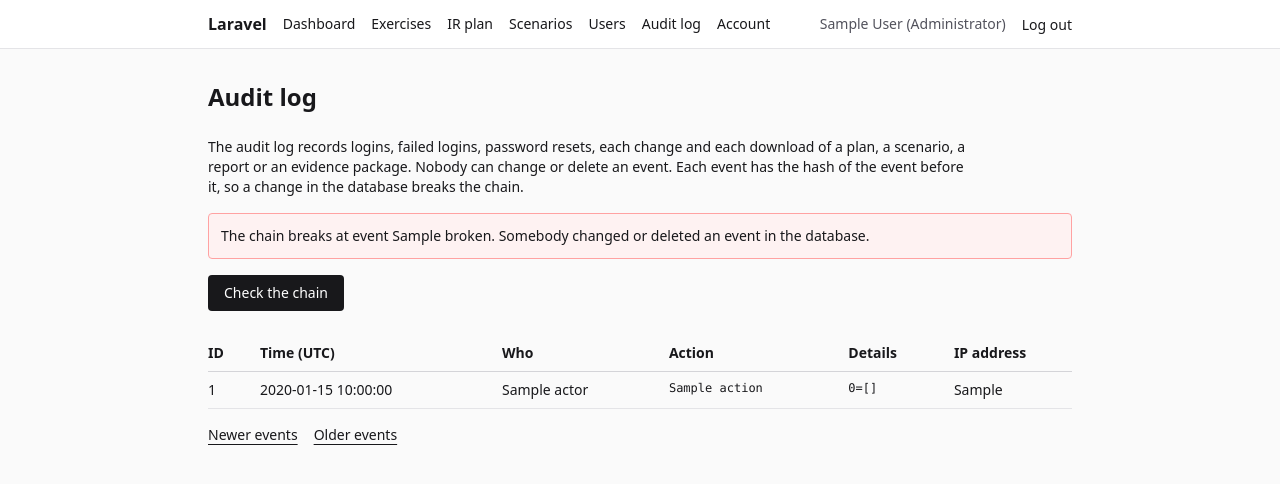
After one commit to yoshee08/iron-table, a Laravel app: template src/resources/views/admin/audit.blade.php in a window 1280 px wide. The commit adds this page. Shown: the top 484 px of the page. Run offline with Laravel 12, Linux system fonts and the light colour scheme; a user stored in the database is signed in; tables that the repository leaves empty hold one stand-in row (values such as "Sample post"); the template is opened without the code that fills it: most values are stand-ins (such as "Sample title", 1, 10 or a date in 2020); style sheets or scripts are compiled from the project's sources; parts of the project's set-up code (start-up, migrations or seed data) failed here and were passed over.

Commit message:
Add the append-only audit log with a hash chain (SEC-06)
- audit_events table; a PostgreSQL trigger stops updates, deletes and TRUNCATE
- each event has the SHA-256 hash of the event before it
- records logins, failed logins, lockouts, password resets, each change by a
  logged-in user and each download of a plan, scenario, AAR or evidence package
  (route name, route parameters, status, IP; never form input)
- admin page /admin/audit with a chain check; iron-table:audit-verify command

Co-Authored-By: Claude Opus 5.5 <noreply@anthropic.com>

```diff
--- a/src/app/Console/Commands/CreateFirstAdmin.php
+++ b/src/app/Console/Commands/CreateFirstAdmin.php
@@ -6,6 +6,7 @@ namespace App\Console\Commands;
 
 use App\Enums\Role;
 use App\Models\User;
+use App\Services\AuditLog;
 use Illuminate\Console\Command;
 use Illuminate\Support\Facades\Validator;
 
@@ -54,12 +55,13 @@ class CreateFirstAdmin extends Command
             return self::FAILURE;
         }
 
-        User::query()->forceCreate([
+        $admin = User::query()->forceCreate([
             'name' => $settings['name'],
             'email' => $settings['email'],
             'password' => $settings['password'],
             'role' => Role::Admin,
         ]);
+        app(AuditLog::class)->record('first-admin', ['user' => $admin->getKey()], null, 'console');
 
         $this->info('First administrator created: '.$settings['email']);
 
--- a/src/app/Providers/AppServiceProvider.php
+++ b/src/app/Providers/AppServiceProvider.php
@@ -11,6 +11,12 @@ use App\Services\Ai\OllamaProvider;
 use App\Services\Ai\OpenAiCompatibleProvider;
 use App\Services\Ai\OpenferenceImageProvider;
 use App\Services\Ai\Provider;
+use App\Services\AuditLog;
+use Illuminate\Auth\Events\Failed;
+use Illuminate\Auth\Events\Lockout;
+use Illuminate\Auth\Events\Login;
+use Illuminate\Auth\Events\PasswordReset;
+use Illuminate\Support\Facades\Event;
 use Illuminate\Support\Facades\Gate;
 use Illuminate\Support\ServiceProvider;
 use Illuminate\Validation\Rules\Password;
@@ -54,5 +60,12 @@ class AppServiceProvider extends ServiceProvider
         Gate::define('moderate', fn (User $user) => in_array($user->role, [Role::Admin, Role::Moderator], true));
         Gate::define('use-images', fn (User $user) => config('iron-table.images.provider') !== '' && Gate::forUser($user)->allows('moderate'));
         Gate::define('use-ai', fn (User $user) => config('iron-table.ai.enabled') && Gate::forUser($user)->allows('moderate'));
+
+        // Spec SEC-06: logins, failed logins, lockouts and password resets go into the audit log.
+        // Only the email of a failed login is recorded, never the password.
+        Event::listen(Login::class, fn (Login $event) => app(AuditLog::class)->record('login', [], $event->user instanceof User ? $event->user : null));
+        Event::listen(Failed::class, fn (Failed $event) => app(AuditLog::class)->record('login.failed', [], null, (string) ($event->credentials['email'] ?? 'unknown')));
+        Event::listen(Lockout::class, fn (Lockout $event) => app(AuditLog::class)->record('login.lockout', [], null, (string) $event->request->input('email', 'unknown')));
+        Event::listen(PasswordReset::class, fn (PasswordReset $event) => app(AuditLog::class)->record('password.reset', [], $event->user instanceof User ? $event->user : null));
     }
 }
--- a/src/bootstrap/app.php
+++ b/src/bootstrap/app.php
@@ -1,5 +1,6 @@
 <?php
 
+use App\Http\Middleware\RecordAudit;
 use Illuminate\Foundation\Application;
 use Illuminate\Foundation\Configuration\Exceptions;
 use Illuminate\Foundation\Configuration\Middleware;
@@ -14,6 +15,9 @@ return Application::configure(basePath: dirname(__DIR__))
     ->withMiddleware(function (Middleware $middleware): void {
         // YAML text is stored exactly as typed (scenario export without data loss).
         $middleware->trimStrings(except: ['source', 'profile']);
+
+        // Spec SEC-06: the audit log records changes and downloads.
+        $middleware->web(append: [RecordAudit::class]);
     })
     ->withExceptions(function (Exceptions $exceptions): void {
         $exceptions->shouldRenderJsonWhen(
--- /dev/null
+++ b/src/resources/views/admin/audit.blade.php
@@ -0,0 +1,67 @@
+{{-- SPDX-License-Identifier: AGPL-3.0-or-later --}}
+<x-layouts.app title="Audit log">
+    <p class="mb-4 max-w-3xl text-sm">
+        The audit log records logins, failed logins, password resets, each change and each download of a plan,
+        a scenario, a report or an evidence package. Nobody can change or delete an event. Each event has the
+        hash of the event before it, so a change in the database breaks the chain.
+    </p>
+
+    @if ($check)
+        @if ($check['broken'] === null)
+            <p role="status" class="mb-4 rounded border border-green-300 bg-green-50 p-3 text-sm dark:border-green-700 dark:bg-green-950">
+                Events checked: {{ $check['count'] }}. The chain is complete.
+            </p>
+        @else
+            <p role="alert" class="mb-4 rounded border border-red-300 bg-red-50 p-3 text-sm dark:border-red-700 dark:bg-red-950">
+                The chain breaks at event {{ $check['broken'] }}. Somebody changed or deleted an event in the database.
+            </p>
+        @endif
+    @endif
+
+    <form method="GET" action="{{ route('admin.audit.index') }}" class="mb-6">
+        <input type="hidden" name="check" value="1">
+        <x-button>Check the chain</x-button>
+    </form>
+
+    <div class="overflow-x-auto">
+        <table class="w-full text-left text-sm">
+            <thead class="border-b border-zinc-300 dark:border-zinc-700">
+                <tr>
+                    <th scope="col" class="py-2 pr-4">ID</th>
+                    <th scope="col" class="py-2 pr-4">Time (UTC)</th>
+                    <th scope="col" class="py-2 pr-4">Who</th>
+                    <th scope="col" class="py-2 pr-4">Action</th>
+                    <th scope="col" class="py-2 pr-4">Details</th>
+                    <th scope="col" class="py-2">IP address</th>
+                </tr>
+            </thead>
+            <tbody>
+                @forelse ($events as $event)
+                    <tr class="border-b border-zinc-200 align-top dark:border-zinc-800">
+                        <td class="py-2 pr-4">{{ $event->id }}</td>
+                        <td class="py-2 pr-4 whitespace-nowrap">{{ substr($event->created_at, 0, 19) }}</td>
+                        <td class="py-2 pr-4">{{ $event->actor }}</td>
+                        <td class="py-2 pr-4 font-mono text-xs">{{ $event->action }}</td>
+                        <td class="py-2 pr-4 font-mono text-xs">
+                            @foreach ($event->details() as $key => $value)
+                                {{ $key }}={{ is_scalar($value) ? $value : json_encode($value) }}@if (! $loop->last), @endif
+                            @endforeach
+                        </td>
+                        <td class="py-2">{{ $event->ip }}</td>
+                    </tr>
+                @empty
+                    <tr><td colspan="6" class="py-2">No events yet.</td></tr>
+                @endforelse
+            </tbody>
+        </table>
+    </div>
+
+    <nav class="mt-4 flex gap-4 text-sm" aria-label="Pages">
+        @if ($events->previousPageUrl())
+            <a href="{{ $events->previousPageUrl() }}" class="underline underline-offset-4">Newer events</a>
+        @endif
+        @if ($events->nextPageUrl())
+            <a href="{{ $events->nextPageUrl() }}" class="underline underline-offset-4">Older events</a>
+        @endif
+    </nav>
+</x-layouts.app>
--- a/src/resources/views/components/layouts/app.blade.php
+++ b/src/resources/views/components/layouts/app.blade.php
@@ -26,6 +26,7 @@
                 @endcan
                 @can('admin')
                     <a href="{{ route('admin.users.index') }}" class="text-sm underline-offset-4 hover:underline">Users</a>
+                    <a href="{{ route('admin.audit.index') }}" class="text-sm underline-offset-4 hover:underline">Audit log</a>
                 @endcan
                 <a href="{{ route('account') }}" class="text-sm underline-offset-4 hover:underline">Account</a>
                 <span class="ml-auto text-sm text-zinc-600 dark:text-zinc-400">{{ auth()->user()->name }} ({{ auth()->user()->role->label() }})</span>
--- a/src/routes/web.php
+++ b/src/routes/web.php
@@ -2,6 +2,7 @@
 
 // SPDX-License-Identifier: AGPL-3.0-or-later
 
+use App\Http\Controllers\Admin\AuditController;
 use App\Http\Controllers\Admin\UserController;
 use App\Http\Controllers\AiScenarioController;
 use App\Http\Controllers\ConsoleController;
@@ -113,6 +114,7 @@ Route::middleware('auth')->group(function () {
             Route::put('/users/{user}/role', [UserController::class, 'updateRole'])->name('users.role');
             Route::post('/users/{user}/setup-link', [UserController::class, 'setupLink'])->name('users.setup-link');
             Route::delete('/users/{user}', [UserController::class, 'destroy'])->name('users.destroy');
+            Route::get('/audit', [AuditController::class, 'index'])->name('audit.index');
         });
     });
 });
```
Also changed, not shown: docs/development.md (+7 -0 lines), src/app/Console/Commands/VerifyAuditLog.php (added, +33 -0 lines), src/app/Http/Controllers/Admin/AuditController.php (added, +25 -0 lines), src/app/Http/Middleware/RecordAudit.php (added, +51 -0 lines), src/app/Models/AuditEvent.php (added, +31 -0 lines), src/app/Services/AuditLog.php (added, +84 -0 lines), src/tests/Feature/AuditLogTest.php (added, +109 -0 lines), src/database/migrations/2026_11_26_000000_create_audit_events_table.php (added).
